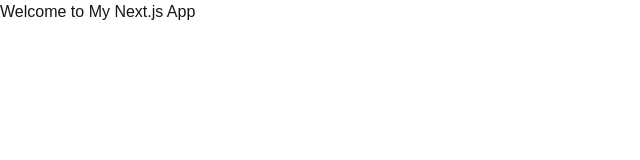
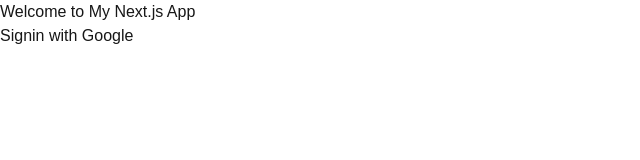
Before and after one commit to llOrtegall/marketplace_app, a Next.js app: page / in a window 1280 px wide. Shown: the top 160 px of the page, without its empty margins (0-640 px from the left). Built offline with nearby package versions, Linux system fonts and the light colour scheme; no server answers.

Commit message:
feat: implement authentication with NextAuth and Google provider

```diff
--- /dev/null
+++ b/app/api/auth/[...nextauth]/route.ts
@@ -0,0 +1,2 @@
+import { handlers } from "@/auth" // Referring to the auth.ts we just created
+export const { GET, POST } = handlers
--- a/app/page.tsx
+++ b/app/page.tsx
@@ -1,7 +1,32 @@
-export default function Home() {
+import { auth, signIn, signOut } from "@/auth";
+
+export default async function Home() {
+  const session = await auth();
+
   return (
     <section>
-    <h1>Welcome to My Next.js App</h1>
+      <h1>Welcome to My Next.js App</h1>
+      {
+        session ? (
+          <form action={async () => {
+            "use server"
+            await signOut()
+          }}>
+
+            <p>You are logged in as {session?.user?.email}</p>
+            <button type="submit">Sign Out</button>
+          </form>
+        ) : (
+          <form
+            action={async () => {
+              "use server"
+              await signIn("google")
+            }}
+          >
+            <button type="submit">Signin with Google</button>
+          </form>
+        )
+      }
     </section>
   );
 }
--- /dev/null
+++ b/auth.ts
@@ -0,0 +1,6 @@
+import NextAuth from "next-auth"
+import Google from "next-auth/providers/google"
+
+export const { handlers, signIn, signOut, auth } = NextAuth({
+  providers: [Google],
+})
--- a/package.json
+++ b/package.json
@@ -10,6 +10,7 @@
   },
   "dependencies": {
     "next": "16.1.4",
+    "next-auth": "^5.0.0-beta.30",
     "react": "19.2.3",
     "react-dom": "19.2.3"
   },
```
Also changed, not shown: 1 other file (tests, documents, lock files or other folders).
